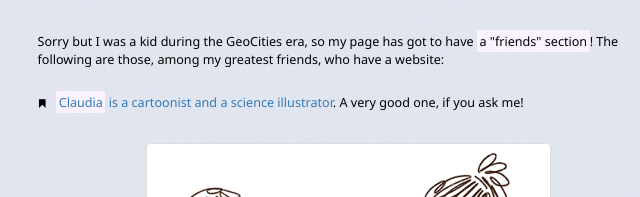
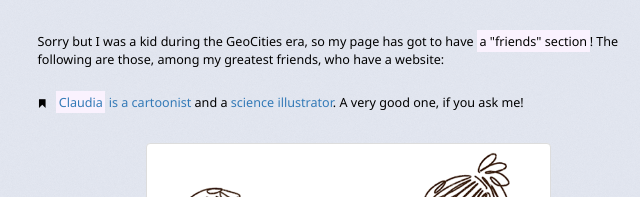
Before and after one commit to nicolasap-dm/nicolasap-dm.github.io, a plain HTML site: page index.html in a window 1280 px wide. Shown: the part 2520-2717 px from the top of the page, 340-980 px from the left. Drawn offline with nearby package versions, Linux system fonts and the light colour scheme.

Commit message:
New link for Claudia

```diff
--- a/index.html
+++ b/index.html
@@ -280,7 +280,7 @@
           Sorry but I was a kid during the GeoCities era, so my page has got to have <mark>a "friends" section</mark>! The following are those, among my greatest friends, who have a website:
           <p class="newpar-bigger">
             <span class="glyphicon glyphicon-bookmark right-spacer" aria-hidden="true"></span>
-            <a href="http://www.claudiaflandoli.com/"><mark>Claudia</mark> is a cartoonist and a science illustrator</a>. A very good one, if you ask me!
+            <a href="http://www.claudiaflandoli.com/"><mark>Claudia</mark> is a cartoonist</a> and a <a href="http://draw.science">science illustrator</a>. A very good one, if you ask me!
           </p>
           <div class="row">
             <div class="col-sm-offset-2 col-sm-8">
```
